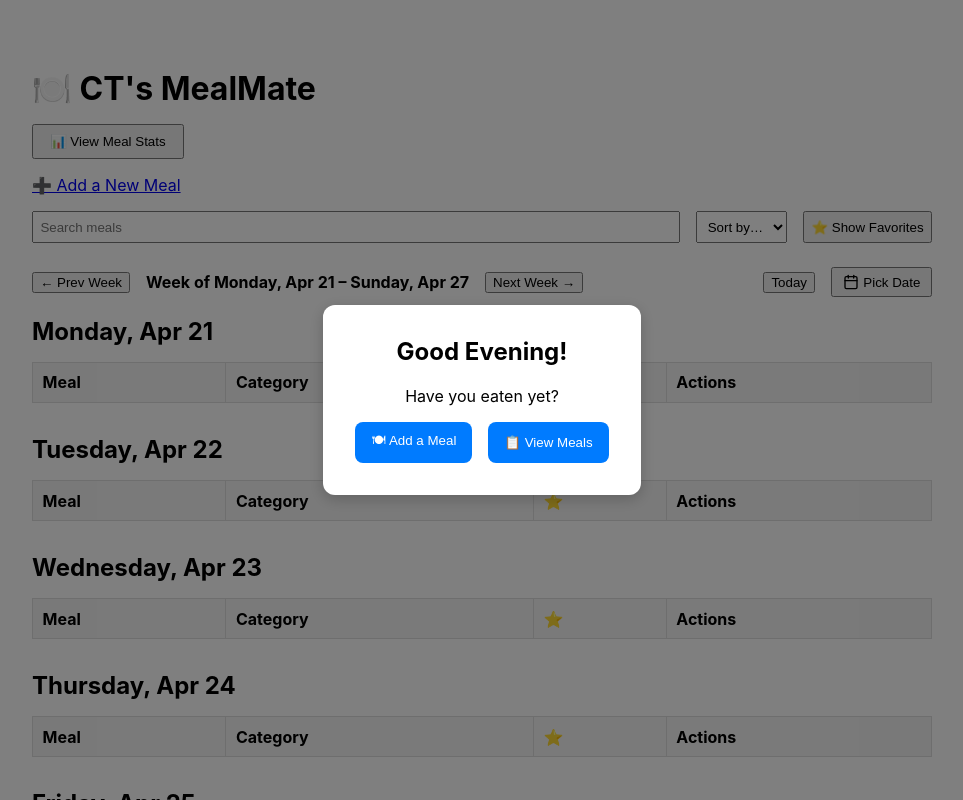
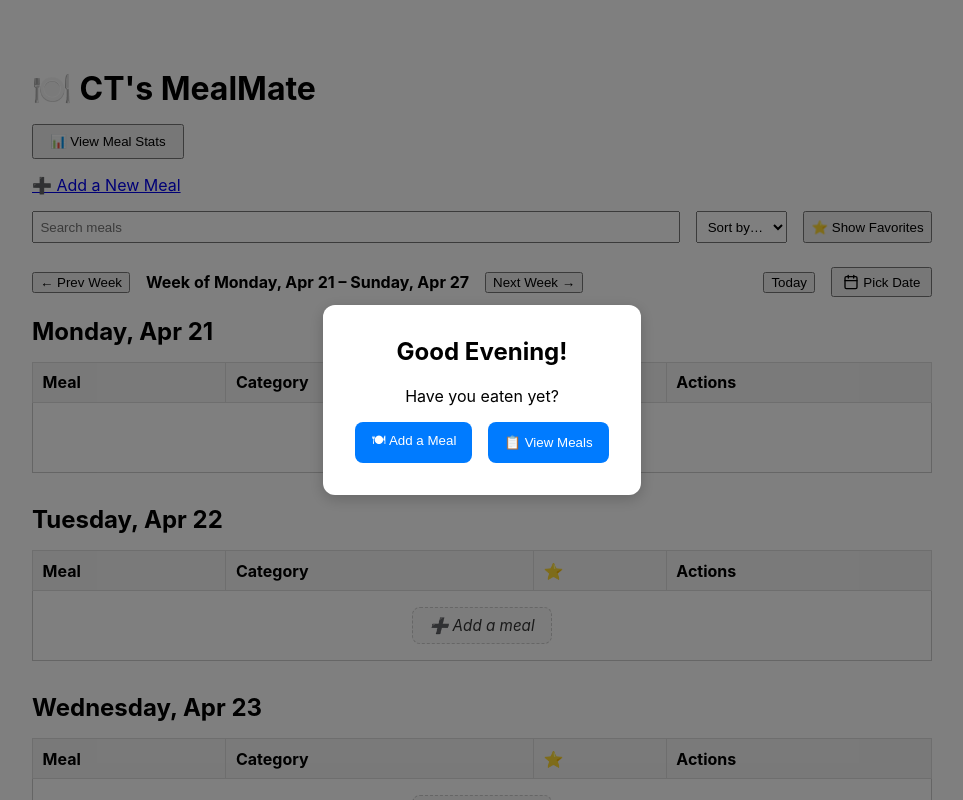
Before and after one commit to chelcietjoeng-atri/React_Training, a React (Create React App) app in the folder ct_mealmate/: page / in a window 1280 px wide. Shown: the top 800 px of the page, without its empty margins (158-1121 px from the left). Built offline with nearby package versions, Linux system fonts and the light colour scheme.

Commit message:
fix(training): React Demo
Add meal feature to empty entries [ICTRAINING-2075]

```diff
--- a/ct_mealmate/src/pages/AddMealPage.js
+++ b/ct_mealmate/src/pages/AddMealPage.js
@@ -7,23 +7,31 @@ import { useNavigate } from 'react-router-dom';
 import { useMeals } from '../context/MealsContext';
 import Flatpickr from 'react-flatpickr';
 import 'flatpickr/dist/themes/material_green.css';
+import { useLocation } from 'react-router-dom';
+import { parseISO, isValid } from 'date-fns';
+import { format } from 'date-fns';
+
 
 function AddMealPage() {
+  const location = useLocation();
+  const params = new URLSearchParams(location.search);
+  const dateParam = params.get('date');
+  const defaultDate = dateParam && isValid(parseISO(dateParam)) ? dateParam : format(new Date(), 'yyyy-MM-dd');
+
   const navigate = useNavigate();
   const { addMeal } = useMeals();
   const {
     register,
     handleSubmit,
-    setValue,
+    formState: { errors },
     watch,
-    formState: { errors },
+    setValue
   } = useForm({
     defaultValues: {
       name: '',
       category: '',
-      favorite: false,
-      date: new Date(),
-    },
+      date: defaultDate,
+    }
   });
 
   const onSubmit = (data) => {
--- a/ct_mealmate/src/pages/HomePage.js
+++ b/ct_mealmate/src/pages/HomePage.js
@@ -142,7 +142,32 @@ function HomePage() {
               </tr>
             </thead>
             <tbody>
-              {(groupedMeals[dateStr] || []).map((meal) => {
+              {(groupedMeals[dateStr] || []).length === 0 ? (
+                <tr>
+                  <td colSpan="4" style={{ textAlign: 'center', padding: '1rem' }}>
+                    <Link
+                      to={`/add-meal?date=${dateStr}`}
+                      style={{
+                        display: 'inline-block',
+                        padding: '0.5rem 1rem',
+                        backgroundColor: '#f8f8f8',
+                        borderRadius: '0.5rem',
+                        border: '1px dashed #ccc',
+                        color: '#333',
+                        textDecoration: 'none',
+                        fontSize: '0.95rem',
+                        fontStyle: 'italic',
+                        transition: 'all 0.2s ease-in-out'
+                      }}
+                      onMouseOver={(e) => (e.currentTarget.style.backgroundColor = '#eee')}
+                      onMouseOut={(e) => (e.currentTarget.style.backgroundColor = '#f8f8f8')}
+                    >
+                      ➕ Add a meal
+                    </Link>
+                  </td>
+                </tr>
+              ) : (
+                (groupedMeals[dateStr] || []).map((meal) => {
                   const isHighlighted = highlightedId === meal.id && Date.now() - lastActionTime < 2000;
                   const backgroundColor = isHighlighted
                     ? meal.favorite ? '#fff3c0' : '#d4f4f7'
@@ -178,7 +203,8 @@ function HomePage() {
                       </td>
                     </tr>
                   );
-              })}
+                })
+              )}
             </tbody>
           </table>
         </div>
```
Lines whose indentation alone changed are shown as unchanged.
